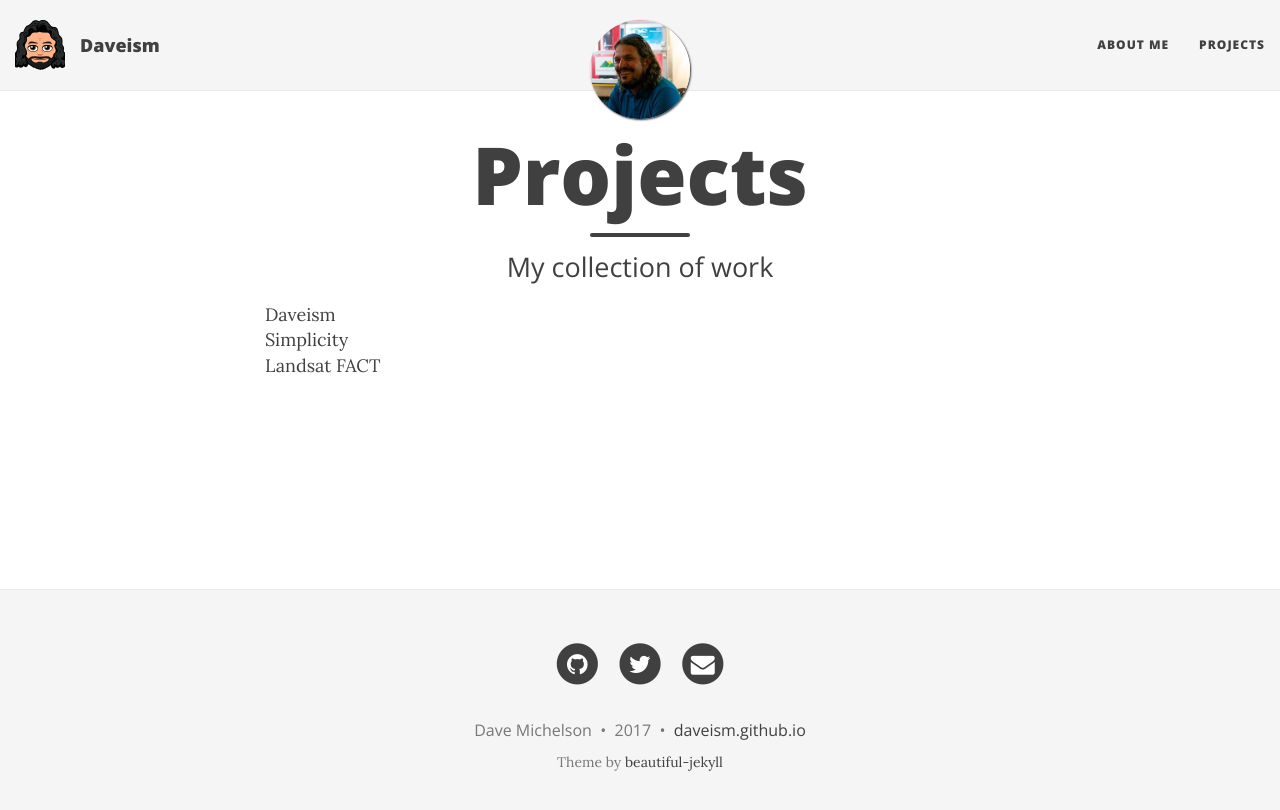
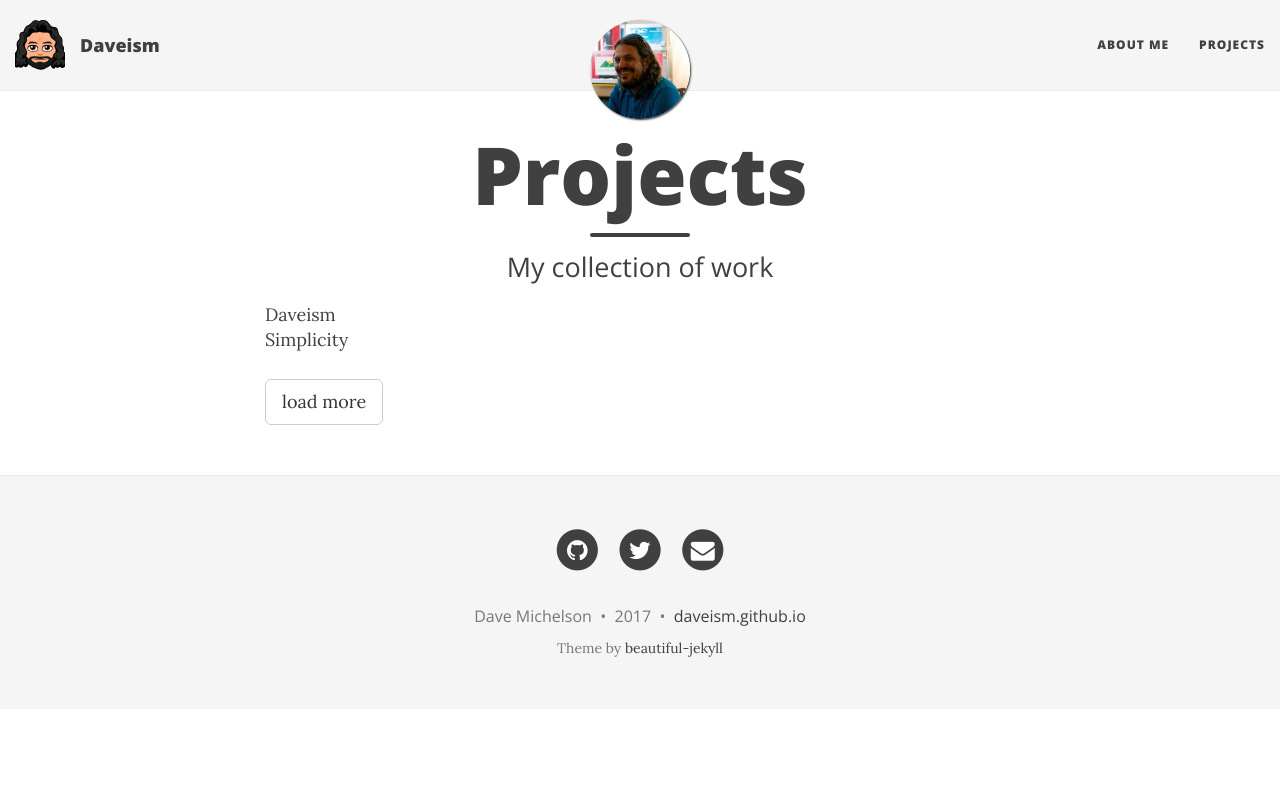
Before and after one commit to daveism/sample-site, a Jekyll site: the page built from projects_pages_orig.html, in a window 1280 px wide. Shown: the top 810 px of the page. Built offline with Jekyll 4.4.1, drawn with Linux system fonts in a browser that asks for light colours; nearby versions of some CDN libraries; some of the changed lines change nothing that is shown.

Commit message:
load more to projects

```diff
--- a/all-projects.json
+++ b/all-projects.json
@@ -2,9 +2,14 @@
 layout: null
 ---
 {
-  "posts" : [
+  "projects" : [
     {% for post in site.projects %}
-    "{{ post.title }}"{% unless forloop.last %},{% endunless %}
+    {"title": "{{ post.title }}",
+    "subtitle": "{{ post.subtitle }}",
+    "url": "{{post.url}}",
+    "excerpt": "{{ post.excerpt | strip_html | xml_escape | truncatewords: site.excerpt_length | strip_newlines }}"
+    {% if post.tags.size > 0 %},"tags": [  {% for tag in post.tags %}"{{tag}}"{% unless forloop.last %},{% endunless %}{% endfor %}]{% endif%}}
+    {% unless forloop.last %},{% endunless %}
     {% endfor %}
   ]
 }
--- a/js/infinite-jekyll.js
+++ b/js/infinite-jekyll.js
@@ -8,7 +8,7 @@ $(function() {
 
   // Load the JSON file containing all URLs
   $.getJSON('./all-projects.json', function(data) {
-    postURLs = data["posts"];
+    postURLs = data["projects"];
 
     // If there aren't any more posts available to load than already visible, disable fetching
     if (postURLs.length <= postsToLoad)
@@ -19,20 +19,7 @@ $(function() {
   if ($(".infinite-spinner").length < 1)
     shouldFetchPosts = false;
 
-  // Are we close to the end of the page? If we are, load more posts
-  $(window).scroll(function(e){
-    if (!shouldFetchPosts || isFetchingPosts) return;
-
-    var windowHeight = $(window).height(),
-        windowScrollPosition = $(window).scrollTop(),
-        bottomScrollPosition = windowHeight + windowScrollPosition,
-        documentHeight = $(document).height();
-
-    // If we've scrolled past the loadNewPostsThreshold, fetch posts
-    if ((documentHeight - loadNewPostsThreshold) < bottomScrollPosition) {
-      fetchPosts();
-    }
-  });
+  $("#load-more-projects").on( "click", function(){fetchPosts()} )
 
   // Fetch a chunk of posts
   function fetchPosts() {
@@ -66,12 +53,10 @@ $(function() {
 
   function fetchPostWithIndex(index, callback) {
     var postURL = postURLs[index];
-    $.get(postURL, function(data) {
-      console.log(data)
-      var div = '<div class="post">' + data + '</div>'
-      $(data).appendTo(".post-list");
-      callback();
-    });
+    var project_div = '<div class="post">' + postURL.title + '</div>'
+    $(project_div ).appendTo(".post-list");
+
+    callback();
   }
 
   function disableFetching() {
--- a/projects_pages_orig.html
+++ b/projects_pages_orig.html
@@ -5,11 +5,13 @@ subtitle: My collection of work
 ---
 
   <div class="post-list">
-   {% for post in site.projects limit: 3 %}
+   {% for post in site.projects limit: 2 %}
     <div class="post">
       {{ post.title }}
     </div>
     {% endfor %}
   </div>
-
-<div class="infinite-spinner"></div>
+  <div>
+    &nbsp;
+  </div>
+   <button id="load-more-projects" type="button" class="btn btn-default btn-lg" >load more</button>
```
